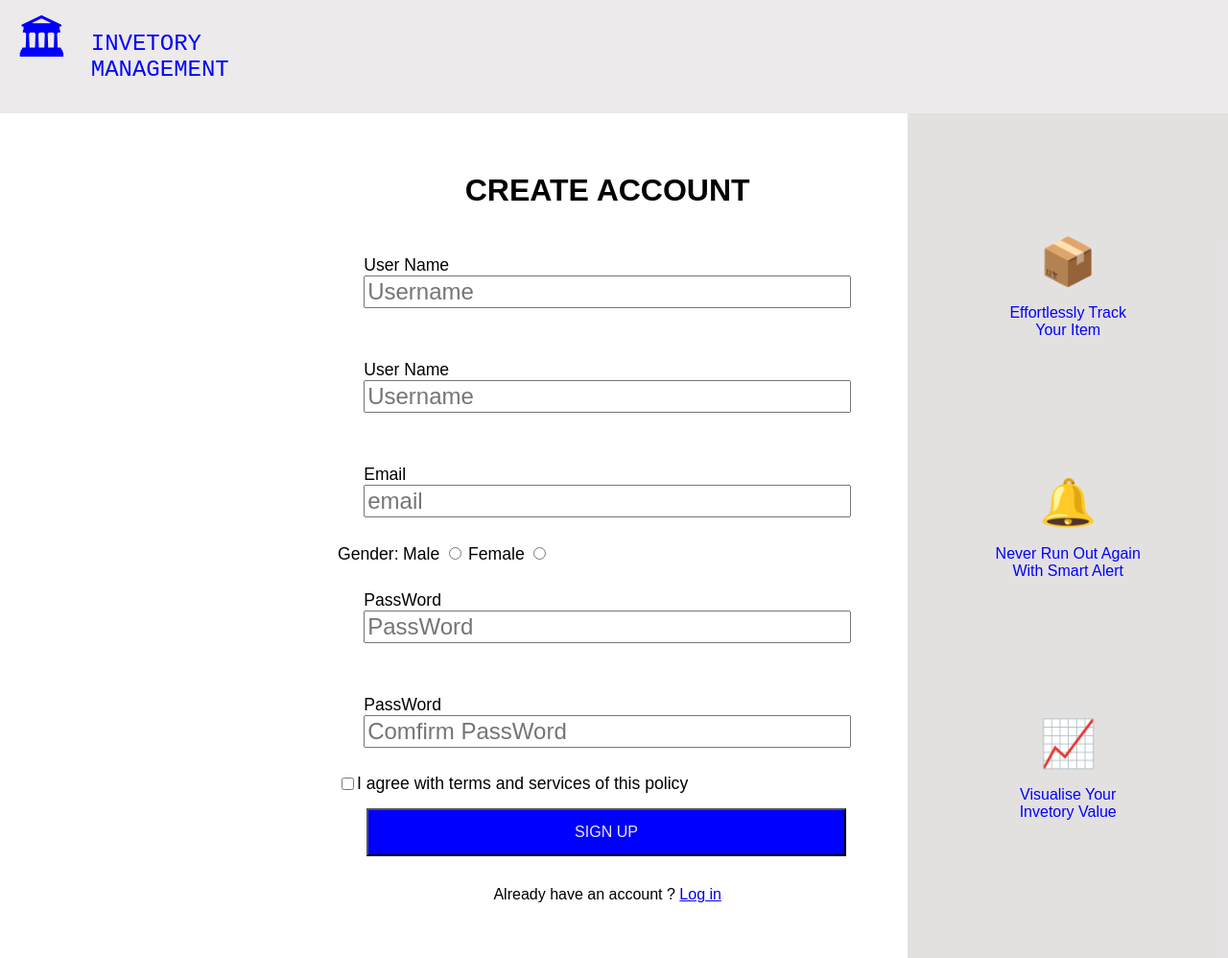
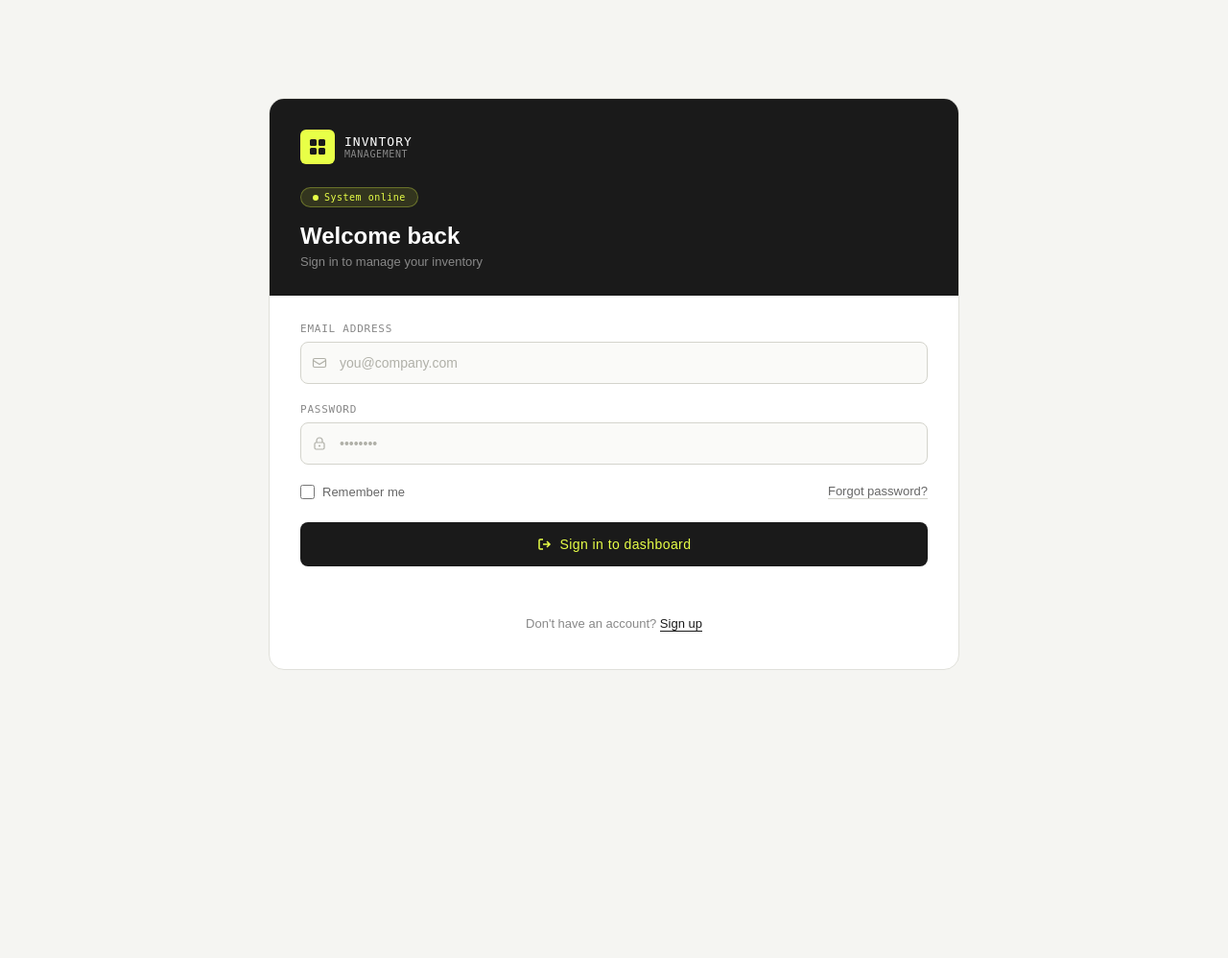
Before and after one commit to miva-mid-semester-group-H/Inventory-Management-Project, a Flask app: page /login in a window 1280 px wide. Shown: the whole page at 96% size. After the commit the page ends 698 px from the top, so only its background shows below. Run offline with Flask 3, Linux system fonts and the light colour scheme.

Commit message:
feat: implemented login and sign functionality

```diff
--- a/app.py
+++ b/app.py
@@ -1,7 +1,24 @@
 from flask import Flask, render_template, request, redirect, session
+from werkzeug.security import generate_password_hash, check_password_hash
+import mysql.connector
+from dotenv import load_dotenv
+import os
+from datetime import datetime
+
+load_dotenv()
 
 app = Flask(__name__)
 app.secret_key = "your_secret_key"
+
+
+def get_db():
+    return mysql.connector.connect(
+        host=os.getenv("MYSQL_HOST"),
+        port=int(os.getenv("MYSQL_PORT")),
+        user=os.getenv("MYSQL_USER"),
+        password=os.getenv("MYSQL_PASSWORD"),
+        database=os.getenv("MYSQL_DATABASE")
+    )
 
 
 @app.route("/")
@@ -11,6 +28,10 @@ def home():
 
 @app.route("/signup", methods=["GET", "POST"])
 def signup():
+    print('request method', request.method) # get
+
+    error = None
+
     if request.method == "POST":
         username = request.form["username"]
         email = request.form["email"]
@@ -19,30 +40,84 @@ def signup():
         confirm_password = request.form["confirm_password"]
 
         if password != confirm_password:
-            return "Passwords do not match!"
+            error = "Passwords do not match!"
+        else:
+            db = get_db()
+            cursor = db.cursor()
 
-        # TODO: pass to database person
-        print(f"New user: {username}, {email}, {gender}, {password}")
-        return redirect("/login")
-    return render_template("signup.html")
+            cursor.execute("SELECT id FROM user WHERE email = %s", (email,))
+            existing_user = cursor.fetchone()
+
+            if existing_user:
+                error = "An account with this email already exists!"
+            else:
+                # Hash the password before saving
+                hashed_password = generate_password_hash(password)
+
+                cursor.execute(
+    "INSERT INTO user (username, email, gender, password, created_at) VALUES (%s, %s, %s, %s, %s)",
+    (username, email, gender, hashed_password, datetime.now())
+)
+                db.commit()
+                cursor.close()
+                db.close()
+                return redirect("/dashboard")
+
+            cursor.close()
+            db.close()
+
+    return render_template("signup.html", error=error)
 
 
 @app.route("/login", methods=["GET", "POST"])
 def login():
+    error = None
+
     if request.method == "POST":
         email = request.form["email"]
         password = request.form["password"]
-        # TODO: database person handles verification
-        session["user"] = email
-        return redirect("/dashboard")
-    return render_template("signup.html")
+
+        db = get_db()
+        cursor = db.cursor(dictionary=True)
+
+        cursor.execute("SELECT * FROM user WHERE email = %s", (email,))
+        user = cursor.fetchone()
+
+        cursor.close()
+        db.close()
+
+        print('user found:', user)  # ← is user None or a dict?
+
+        if not user:
+            print('❌ no user found with that email')
+        elif not check_password_hash(user["password"], password):
+            print('❌ password mismatch')
+            print('stored hash:', user["password"])  # should start with scrypt: or pbkdf2:
+        else:
+            session["user"] = user["email"]
+            print('✅ session set:', session)  # ← confirm session is set
+            return redirect("/dashboard")
+
+        error = "Invalid email or password!"
+
+    return render_template("login.html", error=error)
 
 
 @app.route("/dashboard")
 def dashboard():
     if "user" not in session:
         return redirect("/login")
-    return render_template("index.html")
+
+    db = get_db()
+    cursor = db.cursor(dictionary=True)
+
+    cursor.execute("SELECT * FROM user WHERE email = %s", (session["user"],))
+    user = cursor.fetchone()
+
+    cursor.close()
+    db.close()
+
+    return render_template("index.html", user=user)
 
 
 @app.route("/logout")
--- /dev/null
+++ b/static/login.css
@@ -0,0 +1,308 @@
+
+        *, *::before, *::after {
+            box-sizing: border-box;
+            margin: 0;
+            padding: 0;
+        }
+
+        body {
+            font-family: 'Syne', sans-serif;
+            background: #f5f5f2;
+            min-height: 100vh;
+            display: flex;
+            align-items: center;
+            justify-content: center;
+            padding: 2rem 1rem;
+        }
+
+        .card {
+            background: #ffffff;
+            border: 0.5px solid #e0e0da;
+            border-radius: 16px;
+            width: 100%;
+            max-width: 720px;
+            overflow: hidden;
+            /* box-shadow: 0 4px 24px rgba(0, 0, 0, 0.06); */
+            padding-bottom: 40px;
+        }
+
+        /* ── Top dark section ── */
+        .card-top {
+            background: #1a1a1a;
+            padding: 2rem 2rem 1.75rem;
+        }
+
+        .brand {
+            display: flex;
+            align-items: center;
+            gap: 10px;
+            margin-bottom: 1.5rem;
+        }
+
+        .brand-icon {
+            width: 36px;
+            height: 36px;
+            background: #E8FF47;
+            border-radius: 6px;
+            display: flex;
+            align-items: center;
+            justify-content: center;
+            flex-shrink: 0;
+        }
+
+        .brand-icon svg {
+            width: 20px;
+            height: 20px;
+        }
+
+        .brand-name {
+            font-family: 'DM Mono', monospace;
+            font-size: 13px;
+            font-weight: 500;
+            color: #ffffff;
+            letter-spacing: 0.08em;
+            text-transform: uppercase;
+            line-height: 1.2;
+        }
+
+        .brand-sub {
+            font-family: 'DM Mono', monospace;
+            font-size: 10px;
+            color: #888;
+            letter-spacing: 0.06em;
+            text-transform: uppercase;
+        }
+
+        .badge {
+            display: inline-flex;
+            align-items: center;
+            gap: 6px;
+            background: rgba(232, 255, 71, 0.12);
+            border: 0.5px solid rgba(232, 255, 71, 0.3);
+            border-radius: 20px;
+            padding: 4px 12px;
+            margin-bottom: 1rem;
+        }
+
+        .badge-dot {
+            width: 6px;
+            height: 6px;
+            background: #E8FF47;
+            border-radius: 50%;
+        }
+
+        .badge-text {
+            font-family: 'DM Mono', monospace;
+            font-size: 10px;
+            color: #E8FF47;
+            letter-spacing: 0.05em;
+        }
+
+        .card-top h1 {
+            font-size: 24px;
+            font-weight: 700;
+            color: #ffffff;
+            line-height: 1.2;
+            margin-bottom: 4px;
+        }
+
+        .card-top p {
+            font-size: 13px;
+            color: #888;
+            font-weight: 400;
+        }
+
+        /* ── Form section ── */
+        .card-body {
+            padding: 1.75rem 2rem 2rem;
+        }
+
+        /* Error message from Flask */
+        .error-msg {
+            background: #fff1f0;
+            border: 0.5px solid #fca5a5;
+            border-radius: 8px;
+            padding: 10px 14px;
+            margin-bottom: 1.25rem;
+            font-size: 13px;
+            color: #b91c1c;
+            display: flex;
+            align-items: center;
+            gap: 8px;
+        }
+
+        .error-msg svg {
+            width: 15px;
+            height: 15px;
+            flex-shrink: 0;
+        }
+
+        .field {
+            margin-bottom: 1.25rem;
+        }
+
+        .field label {
+            display: block;
+            font-family: 'DM Mono', monospace;
+            font-size: 11px;
+            font-weight: 500;
+            color: #888;
+            letter-spacing: 0.07em;
+            text-transform: uppercase;
+            margin-bottom: 7px;
+        }
+
+        .input-wrap {
+            position: relative;
+        }
+
+        .input-wrap input {
+            width: 100%;
+            height: 44px;
+            padding: 0 14px 0 40px;
+            border: 0.5px solid #d4d4cc;
+            border-radius: 8px;
+            background: #fafaf8;
+            color: #1a1a1a;
+            font-size: 14px;
+            font-family: 'Syne', sans-serif;
+            outline: none;
+            transition: border-color 0.15s, box-shadow 0.15s;
+        }
+
+        .input-wrap input:focus {
+            border-color: #1a1a1a;
+            background: #ffffff;
+            box-shadow: 0 0 0 3px rgba(26, 26, 26, 0.06);
+        }
+
+        .input-wrap input::placeholder {
+            color: #b0b0a8;
+        }
+
+        .input-icon {
+            position: absolute;
+            left: 12px;
+            top: 50%;
+            transform: translateY(-50%);
+            color: #b0b0a8;
+            pointer-events: none;
+        }
+
+        .input-icon svg {
+            width: 16px;
+            height: 16px;
+            display: block;
+        }
+
+        .row {
+            display: flex;
+            align-items: center;
+            justify-content: space-between;
+            margin-bottom: 1.5rem;
+        }
+
+        .remember {
+            display: flex;
+            align-items: center;
+            gap: 8px;
+            cursor: pointer;
+        }
+
+        .remember input[type="checkbox"] {
+            width: 15px;
+            height: 15px;
+            accent-color: #1a1a1a;
+            cursor: pointer;
+        }
+
+        .remember span {
+            font-size: 13px;
+            color: #666;
+        }
+
+        .forgot {
+            font-size: 13px;
+            color: #666;
+            text-decoration: none;
+            border-bottom: 0.5px solid #d4d4cc;
+            transition: color 0.15s;
+        }
+
+        .forgot:hover {
+            color: #1a1a1a;
+        }
+
+        .btn {
+            width: 100%;
+            height: 46px;
+            background: #1a1a1a;
+            color: #E8FF47;
+            border: none;
+            border-radius: 8px;
+            font-family: 'Syne', sans-serif;
+            font-size: 14px;
+            font-weight: 500;
+            letter-spacing: 0.03em;
+            cursor: pointer;
+            display: flex;
+            align-items: center;
+            justify-content: center;
+            gap: 8px;
+            transition: opacity 0.15s, transform 0.1s;
+        }
+
+        .btn:hover {
+            opacity: 0.88;
+        }
+
+        .btn:active {
+            transform: scale(0.99);
+        }
+
+        .btn svg {
+            width: 16px;
+            height: 16px;
+        }
+
+        /* ── Stats strip ── */
+        .stats {
+            display: grid;
+            grid-template-columns: repeat(3, 1fr);
+            gap: 8px;
+            margin-top: 1.5rem;
+            padding-top: 1.5rem;
+            border-top: 0.5px solid #ebebE6;
+        }
+
+        .stat {
+            text-align: center;
+        }
+
+        .stat-num {
+            font-family: 'DM Mono', monospace;
+            font-size: 15px;
+            font-weight: 500;
+            color: #1a1a1a;
+        }
+
+        .stat-label {
+            font-size: 11px;
+            color: #aaa;
+            margin-top: 2px;
+        }
+
+        /* ── Signup link ── */
+        .signup-link {
+            text-align: center;
+            margin-top: 1.25rem;
+            font-size: 13px;
+            color: #888;
+        }
+
+        .signup-link a {
+            color: #1a1a1a;
+            font-weight: 500;
+            text-decoration: none;
+            border-bottom: 0.5px solid #1a1a1a;
+        }
--- /dev/null
+++ b/templates/login.html
@@ -0,0 +1,108 @@
+<!DOCTYPE html>
+<html lang="en">
+<head>
+    <meta charset="UTF-8">
+    <meta name="viewport" content="width=device-width, initial-scale=1.0">
+    <title>Invntory — Sign In</title>
+    <link rel="preconnect" href="https://fonts.googleapis.com">
+    <link rel="stylesheet" href="/static/login.css">
+    <!-- <link href="https://fonts.googleapis.com/css2?family=Syne:wght@400;500;700&family=DM+Mono:wght@400;500&display=swap" rel="stylesheet"> -->
+</head>
+<body>
+
+    <div class="card">
+
+        <!-- Dark header -->
+        <div class="card-top">
+            <div class="brand">
+                <div class="brand-icon">
+                    <svg viewBox="0 0 20 20" fill="none" xmlns="http://www.w3.org/2000/svg">
+                        <rect x="2" y="2" width="7" height="7" rx="1.5" fill="#1a1a1a"/>
+                        <rect x="11" y="2" width="7" height="7" rx="1.5" fill="#1a1a1a"/>
+                        <rect x="2" y="11" width="7" height="7" rx="1.5" fill="#1a1a1a"/>
+                        <rect x="11" y="11" width="7" height="7" rx="1.5" fill="#1a1a1a"/>
+                    </svg>
+                </div>
+                <div>
+                    <div class="brand-name">Invntory</div>
+                    <div class="brand-sub">Management</div>
+                </div>
+            </div>
+            <div class="badge">
+                <div class="badge-dot"></div>
+                <span class="badge-text">System online</span>
+            </div>
+            <h1>Welcome back</h1>
+            <p>Sign in to manage your inventory</p>
+        </div>
+
+        <!-- Form -->
+        <div class="card-body">
+
+            <form method="POST" action="/login">
+
+                <div class="field">
+                    <label for="email">Email address</label>
+                    <div class="input-wrap">
+                        <span class="input-icon">
+                            <svg viewBox="0 0 16 16" fill="none" stroke="currentColor" stroke-width="1.2">
+                                <rect x="1.5" y="3.5" width="13" height="9" rx="1.5"/>
+                                <path d="M1.5 5.5l6.5 4 6.5-4"/>
+                            </svg>
+                        </span>
+                        <input
+                            id="email"
+                            type="email"
+                            name="email"
+                            placeholder="you@company.com"
+                            required
+                            autocomplete="email"
+                        />
+                    </div>
+                </div>
+
+                <div class="field">
+                    <label for="password">Password</label>
+                    <div class="input-wrap">
+                        <span class="input-icon">
+                            <svg viewBox="0 0 16 16" fill="none" stroke="currentColor" stroke-width="1.2">
+                                <rect x="3" y="7" width="10" height="7" rx="1.5"/>
+                                <path d="M5 7V5a3 3 0 016 0v2"/>
+                                <circle cx="8" cy="10.5" r="1" fill="currentColor" stroke="none"/>
+                            </svg>
+                        </span>
+                        <input
+                            id="password"
+                            type="password"
+                            name="password"
+                            placeholder="••••••••"
+                            required
+                            autocomplete="current-password"
+                        />
+                    </div>
+                </div>
+
+                <div class="row">
+                    <label class="remember">
+                        <input type="checkbox" name="remember" />
+                        <span>Remember me</span>
+                    </label>
+                    <a href="#" class="forgot">Forgot password?</a>
+                </div>
+
+                <button type="submit" class="btn">
+                    <svg viewBox="0 0 16 16" fill="none" stroke="currentColor" stroke-width="1.5">
+                        <path d="M6 3H3a1 1 0 00-1 1v8a1 1 0 001 1h3"/>
+                        <path d="M10 11l3-3-3-3M13 8H6"/>
+                    </svg>
+                    Sign in to dashboard
+                </button>
+
+            </form>
+        </div>
+        <p class="signup-link">Don't have an account? <a href="/signup">Sign up</a></p>
+    </div>
+
+
+</body>
+</html>
--- a/templates/signup.html
+++ b/templates/signup.html
@@ -4,58 +4,82 @@
     <meta charset=" UTF-8">
 <meta name="viewport" content="width=device-width, initial-scale=1.0">
 <title>signup page</title>
+<link href="https://cdn.jsdelivr.net/npm/bootstrap@5.3.2/dist/css/bootstrap.min.css" rel="stylesheet">
+<link rel="stylesheet" href="https://cdn.jsdelivr.net/npm/bootstrap-icons@1.11.1/font/bootstrap-icons.css">
 <link rel="stylesheet" href="{{ url_for('static', filename='signup.css') }}">
 </head>
 
 <body>
     <header>
-        <div class="logo">🏛 </div>
-        <div class="logo-word">INVETORY<BR>MANAGEMENT</div>
+        <div class="logo">🏛</div>
+        <div class="logo-word">INVENTORY<br>MANAGEMENT</div>
     </header>
+
     <div class="body">
-        <form>
-            <div class="container_SIGNUP">
+        <!-- ✅ Added method and action -->
+        <form method="POST" action="/signup">
+            <div class=" container_SIGNUP">
             <h1>CREATE ACCOUNT</h1>
     </div>
+
+    {% if error %}
+                <p style="color: red;">{{ error }}</p>
+            {% endif %}
+
     <div class="container_FORM">
+
+        <!-- ✅ Fixed: unique name and id -->
         <div class="can">
-                    <label for="username Fisrtname">User Name</label><br>
+            <label for="firstname">First Name</label><br>
+            <input id="firstname" type="text" name="firstname" placeholder="First Name" required><br>
+        </div>
+
+        <!-- ✅ Fixed: unique name and id -->
+        <div class="can">
+            <label for="username">Username</label><br>
             <input id="username" type="text" name="username" placeholder="Username" required><br>
         </div>
-                <div class="can">
-                    <label for="username lastname">User Name</label><br>
-                    <input id="username" type="text" name="username" placeholder="Username" required><br>
-                </div>
+
         <div class="can">
             <label for="email">Email</label><br>
-                    <input id="Email" type="email" name="email" placeholder="email" required><br>
+            <input id="email" type="email" name="email" placeholder="Email" required><br>
         </div>
+
+        <!-- ✅ Fixed: added value attributes -->
         <div class="Gender">
-                    <label for="Gender;">Gender:</label>
+            <label>Gender:</label>
             <label for="male">Male</label>
-                    <input id="male check" type="radio" name="Gender">
+            <input id="male" type="radio" name="gender" value="male">
             <label for="female">Female</label>
-                    <input id="female check" type="radio" name="Gender"><br>
+            <input id="female" type="radio" name="gender" value="female"><br>
         </div>
+
+        <!-- ✅ Fixed: type="password" -->
         <div class="can">
-                    <label for="password">PassWord</label><br>
-                    <input id="password" type="text" name="password" placeholder="PassWord" required><br>
+            <label for="password">Password</label><br>
+            <input id="password" type="password" name="password" placeholder="Password" required><br>
         </div>
+
+        <!-- ✅ Fixed: type="password" and name="confirm_password" -->
         <div class="can">
-                    <label for="Confirm password">PassWord</label><br>
-                    <input id="password" type="text" name="Comfirmpassword" placeholder="Comfirm PassWord" required><br>
+            <label for="confirm_password">Confirm Password</label><br>
+            <input id="confirm_password" type="password" name="confirm_password" placeholder="Confirm Password"
+                required><br>
         </div>
+
         <div class="check">
             <input id="checkbox" type="checkbox" required>
-                    <label for="I agree with terms and services and privacy policy">I agree with terms and services of
-                        this policy</label><br>
+            <label for="checkbox">I agree with terms and services of this policy</label><br>
         </div>
+
         <div class="container_BUTTON">
             <button type="submit">SIGN UP</button>
         </div>
     </div>
-            <p class="login">Already have an account ? <a href="login.html">Log in</a></p>
     </form>
+
+    <p class="login">Already have an account? <a href="/login">Log in</a></p>
+
     <div class="side-logo">
         <div id="first">
             <div class="logos">📦</div>
@@ -63,11 +87,11 @@
         </div>
         <div id="second">
             <div class="logos">🔔</div>
-                <P class="word">Never Run Out Again<br>With Smart Alert</P>
+            <p class="word">Never Run Out Again<br>With Smart Alert</p>
         </div>
-            <div id="thrird">
+        <div id="third">
             <div class="logos">📈</div>
-                <p class="word">Visualise Your<br>Invetory Value</p>
+            <p class="word">Visualise Your<br>Inventory Value</p>
         </div>
     </div>
     </div>
```
Also changed, not shown: templates/index.html (+4 -4 lines), static/signup.css (line endings or trailing spaces), 1 other file. Lines whose indentation alone changed are shown as unchanged.
